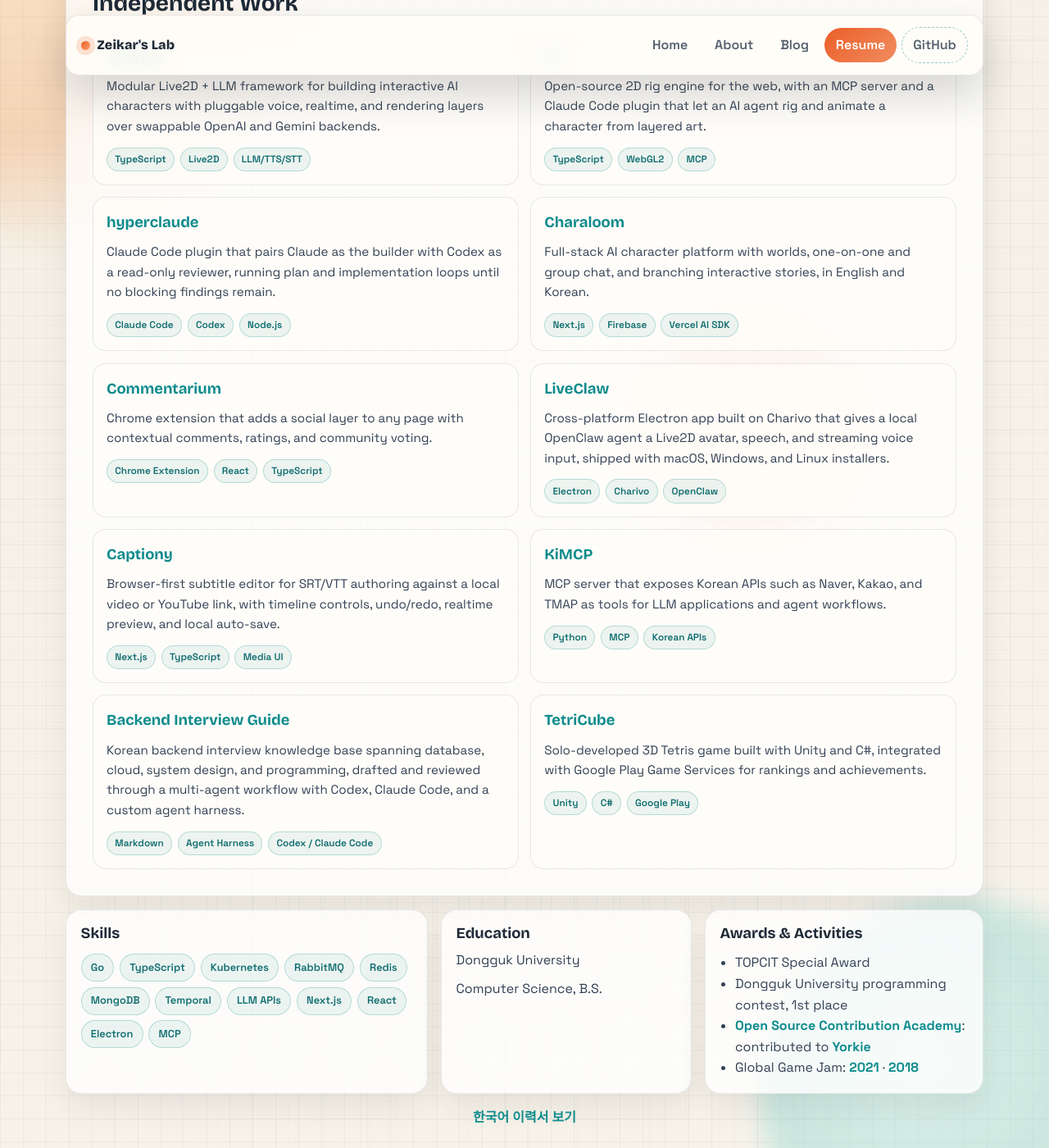
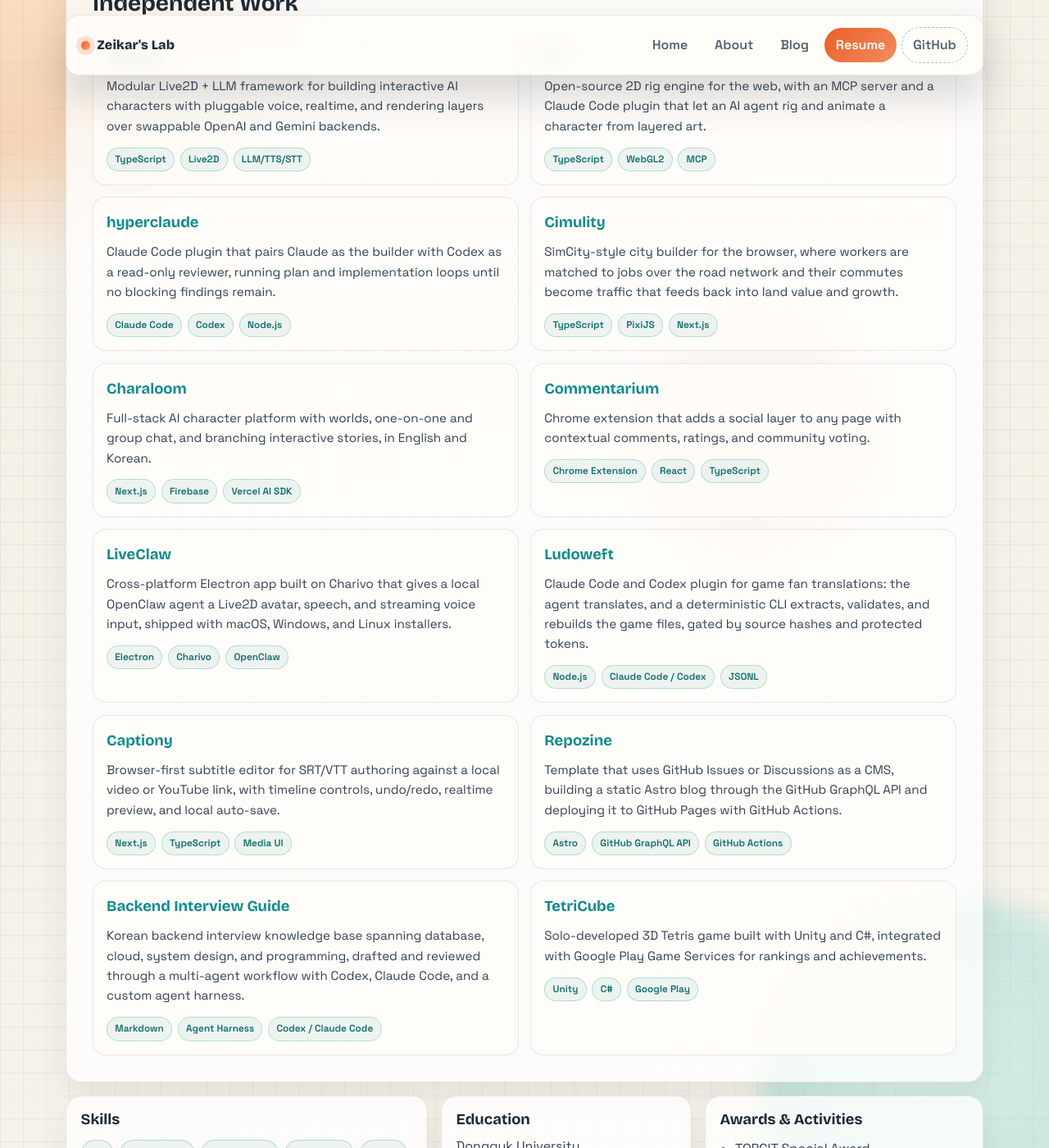
Before and after one commit to zeikar/zeikar.github.io, a Jekyll site: the page built from resume.html, in a window 1280 px wide and 1400 px high, scrolled down 1744 px. Shown: the whole window at 82% size. Built offline with Jekyll 4.4.1, drawn with Linux system fonts in a browser that asks for light colours.

Commit message:
docs(resume): add cimulity, ludoweft and repozine to independent work
KiMCP drops off to keep the PDF at two pages; iki and hyperclaude already cover MCP.

```diff
--- a/resume.html
+++ b/resume.html
@@ -164,6 +164,19 @@
         </article>
 
         <article class="resume-project">
+          <h3><a href="{{ '/projects/cimulity/' | relative_url }}">Cimulity</a></h3>
+          <p>
+            SimCity-style city builder for the browser, where workers are matched to jobs over the road
+            network and their commutes become traffic that feeds back into land value and growth.
+          </p>
+          <div class="project-tags">
+            <span>TypeScript</span>
+            <span>PixiJS</span>
+            <span>Next.js</span>
+          </div>
+        </article>
+
+        <article class="resume-project">
           <h3><a href="{{ '/projects/charaloom/' | relative_url }}">Charaloom</a></h3>
           <p>
             Full-stack AI character platform with worlds, one-on-one and group chat, and branching
@@ -203,6 +216,19 @@
         </article>
 
         <article class="resume-project">
+          <h3><a href="{{ '/projects/ludoweft/' | relative_url }}">Ludoweft</a></h3>
+          <p>
+            Claude Code and Codex plugin for game fan translations: the agent translates, and a deterministic
+            CLI extracts, validates, and rebuilds the game files, gated by source hashes and protected tokens.
+          </p>
+          <div class="project-tags">
+            <span>Node.js</span>
+            <span>Claude Code / Codex</span>
+            <span>JSONL</span>
+          </div>
+        </article>
+
+        <article class="resume-project">
           <h3><a href="{{ '/projects/captiony/' | relative_url }}">Captiony</a></h3>
           <p>
             Browser-first subtitle editor for SRT/VTT authoring against a local video or YouTube link,
@@ -216,15 +242,15 @@
         </article>
 
         <article class="resume-project">
-          <h3><a href="{{ '/projects/kimcp/' | relative_url }}">KiMCP</a></h3>
+          <h3><a href="{{ '/projects/repozine/' | relative_url }}">Repozine</a></h3>
           <p>
-            MCP server that exposes Korean APIs such as Naver, Kakao, and TMAP as tools for
-            LLM applications and agent workflows.
+            Template that uses GitHub Issues or Discussions as a CMS, building a static Astro blog through
+            the GitHub GraphQL API and deploying it to GitHub Pages with GitHub Actions.
           </p>
           <div class="project-tags">
-            <span>Python</span>
-            <span>MCP</span>
-            <span>Korean APIs</span>
+            <span>Astro</span>
+            <span>GitHub GraphQL API</span>
+            <span>GitHub Actions</span>
           </div>
         </article>
 
```
Also changed, not shown: resume-ko.html (+32 -6 lines).
